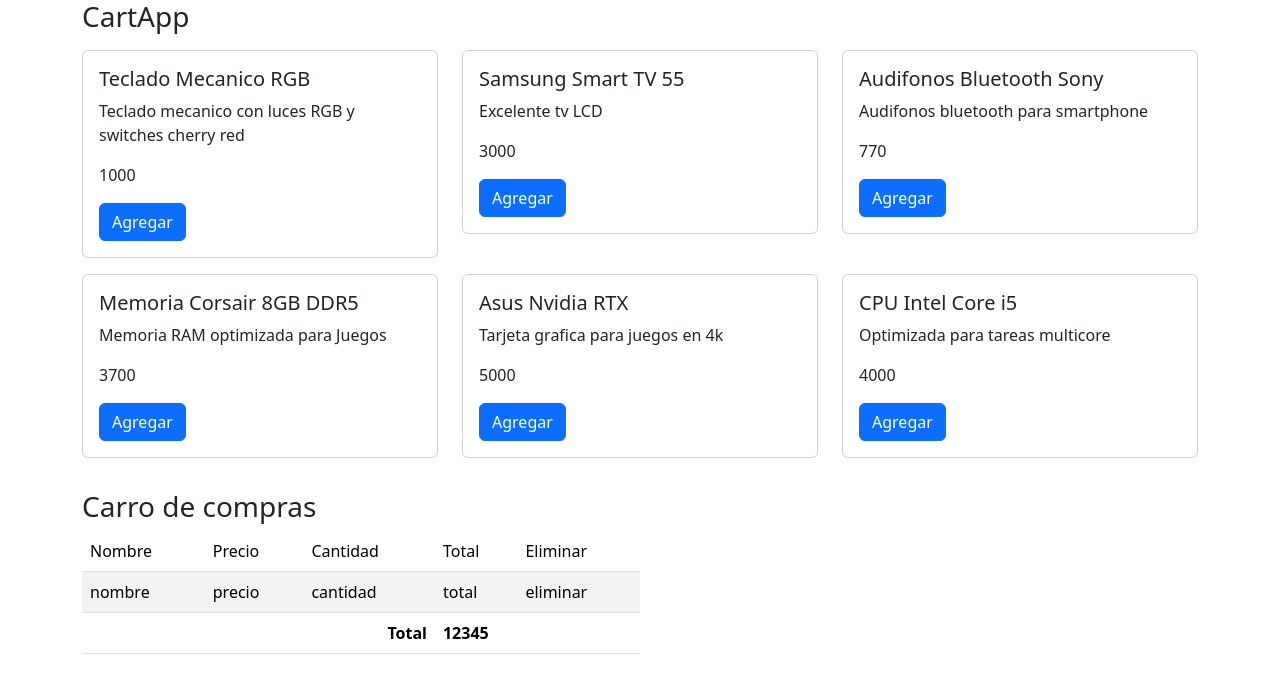
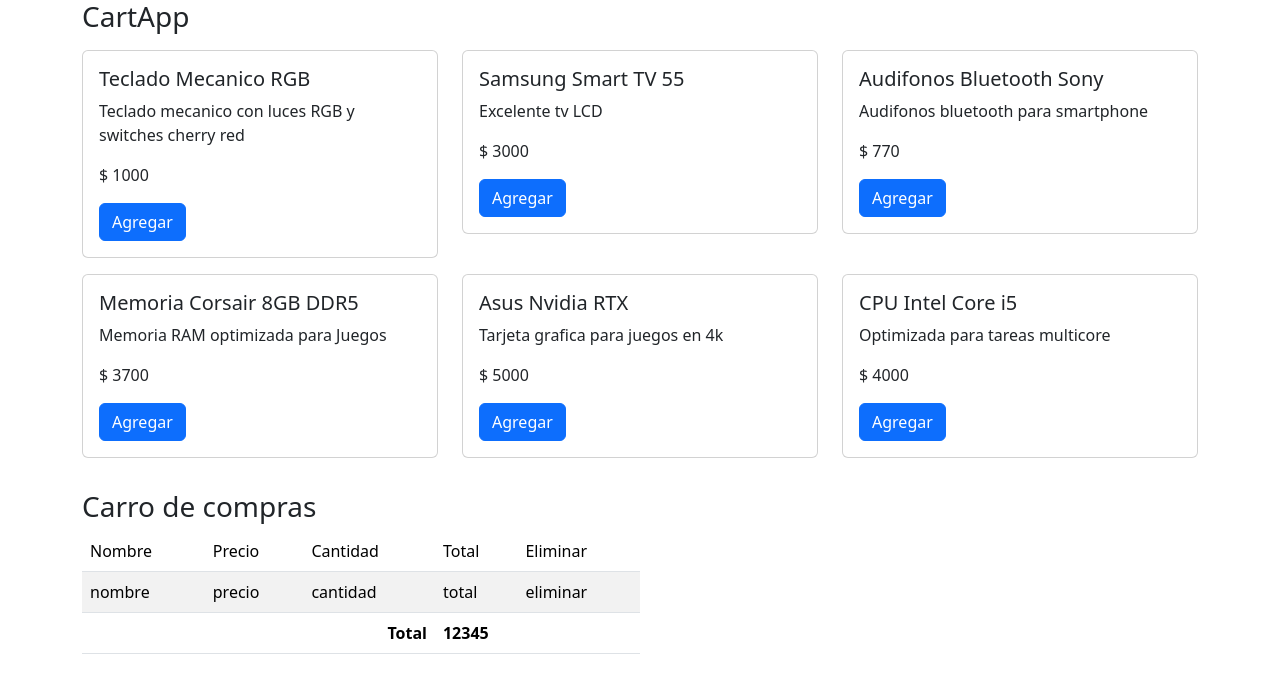
Before and after one commit to Memobig/5-cart-app, a React (Vite) app: page / in a window 1280 px wide. Shown: the top 678 px of the page. Built offline with nearby package versions, Linux system fonts and the light colour scheme.

Commit message:
Dividiendo en sub-componentes

```diff
--- a/src/CartApp.jsx
+++ b/src/CartApp.jsx
@@ -1,62 +1,18 @@
-import { useEffect, useState } from "react";
-import { getProducts } from "./services/productService"
+import {CartView} from "./components/CartView"
+import { CatalogView } from "./components/CatalogView"
+
 
 export const CartApp = () => {
 
-    const [products, setProducts] = useState([]);
 
-    useEffect(
-        () => {
-            setProducts(getProducts());
-        }, [])
 
     return (
         <>
             <div className="container">
                 <h3>CartApp</h3>
-                <div className="row">
-                    {products.map(prod => (
-
-                        <div className="col-4 my-2" key={prod.id}>
-                            <div className="card">
-                                <div className="card-body">
-                                    <h5 className="card-title">{prod.name}</h5>
-                                    <p className="card-text">{prod.description}</p>
-                                    <p className="card-text">{prod.price}</p>
-                                    <button className="btn btn-primary">Agregar</button>
-                                </div>
-                            </div>
-                        </div>
-                    ))}
-                </div>
+                <CatalogView />
                 <div className="my-4 w-50">
-                    <h3>Carro de compras</h3>
-                    <table className="table table-hover table-striped">
-                        <thead>
-                            <tr>
-                                <td>Nombre</td>
-                                <td>Precio</td>
-                                <td>Cantidad</td>
-                                <td>Total</td>
-                                <td>Eliminar</td>
-                            </tr>
-                        </thead>
-                        <tbody>
-                            <tr>
-                                <td>nombre</td>
-                                <td>precio</td>
-                                <td>cantidad</td>
-                                <td>total</td>
-                                <td>eliminar</td>
-                            </tr>
-                        </tbody>
-                        <tfoot>
-                            <tr>
-                                <td colSpan="3" className="text-end fw-bold">Total</td>
-                                <td colSpan="2" className="text-start fw-bold">12345</td>
-                            </tr>
-                        </tfoot>
-                    </table>
+                    <CartView />
                 </div>
             </div>
         </>
--- /dev/null
+++ b/src/components/CartView.jsx
@@ -0,0 +1,36 @@
+
+export const CartView = () => {
+
+    return(
+
+        <>
+        <h3>Carro de compras</h3>
+                    <table className="table table-hover table-striped">
+                        <thead>
+                            <tr>
+                                <td>Nombre</td>
+                                <td>Precio</td>
+                                <td>Cantidad</td>
+                                <td>Total</td>
+                                <td>Eliminar</td>
+                            </tr>
+                        </thead>
+                        <tbody>
+                            <tr>
+                                <td>nombre</td>
+                                <td>precio</td>
+                                <td>cantidad</td>
+                                <td>total</td>
+                                <td>eliminar</td>
+                            </tr>
+                        </tbody>
+                        <tfoot>
+                            <tr>
+                                <td colSpan="3" className="text-end fw-bold">Total</td>
+                                <td colSpan="2" className="text-start fw-bold">12345</td>
+                            </tr>
+                        </tfoot>
+                    </table>
+        </>
+    )
+}
--- /dev/null
+++ b/src/components/CatalogView.jsx
@@ -0,0 +1,26 @@
+import { useEffect, useState } from "react";
+import { getProducts } from "../services/productService";
+import { ProductCardView } from "./ProductCardView";
+
+export const CatalogView = () => {
+
+    const [products, setProducts] = useState([]);
+
+    useEffect(
+        () => {
+            setProducts(getProducts());
+        }, [])
+
+    return (
+        <>
+            <div className="row">
+                {products.map(prod => (
+
+                    <div className="col-4 my-2" key={prod.id}>
+                        <ProductCardView name={prod.name} description={prod.description} price={prod.price} />
+                    </div>
+                ))}
+            </div>
+        </>
+    )
+}
--- /dev/null
+++ b/src/components/ProductCardView.jsx
@@ -0,0 +1,16 @@
+
+export const ProductCardView = ({name, description, price}) => {
+
+    return (
+        <>
+        <div className="card">
+                                <div className="card-body">
+                                    <h5 className="card-title">{name}</h5>
+                                    <p className="card-text">{description}</p>
+                                    <p className="card-text">$ {price}</p>
+                                    <button className="btn btn-primary">Agregar</button>
+                                </div>
+                            </div>
+        </>
+    )
+}
```
